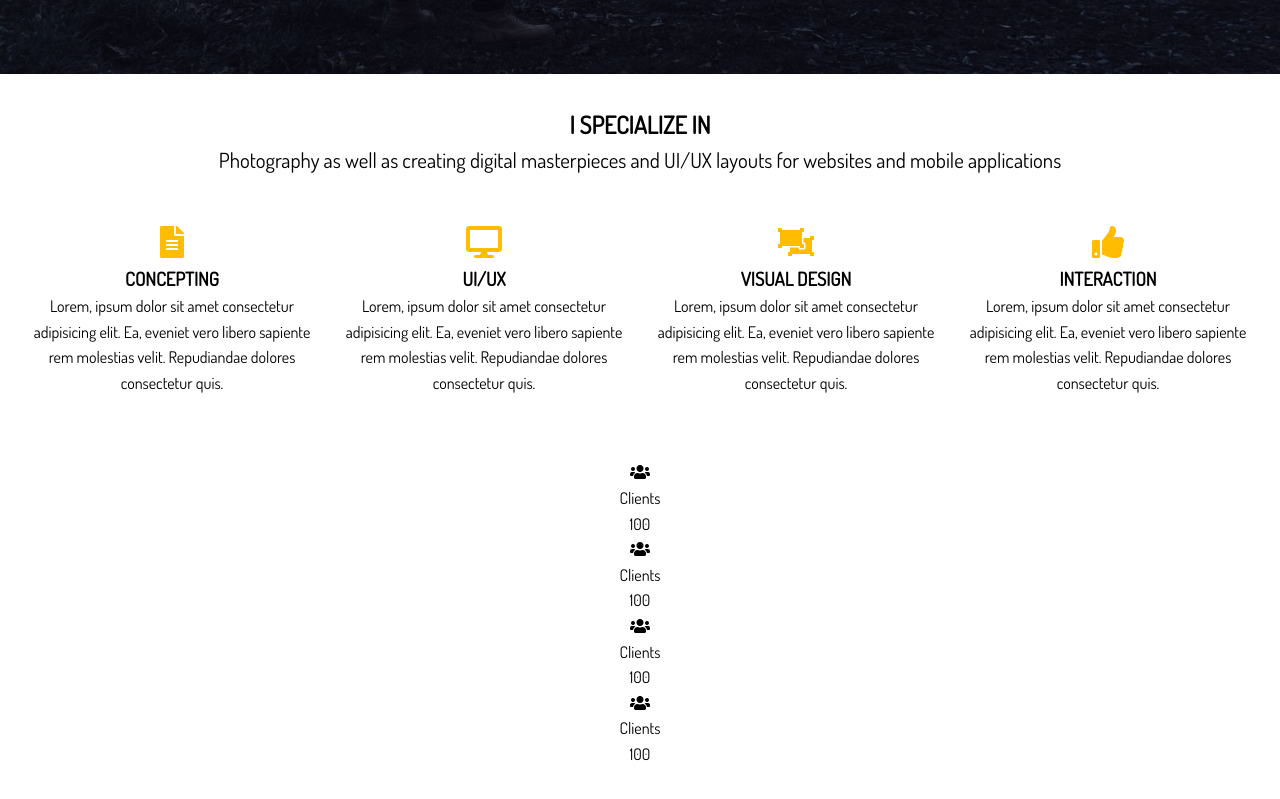
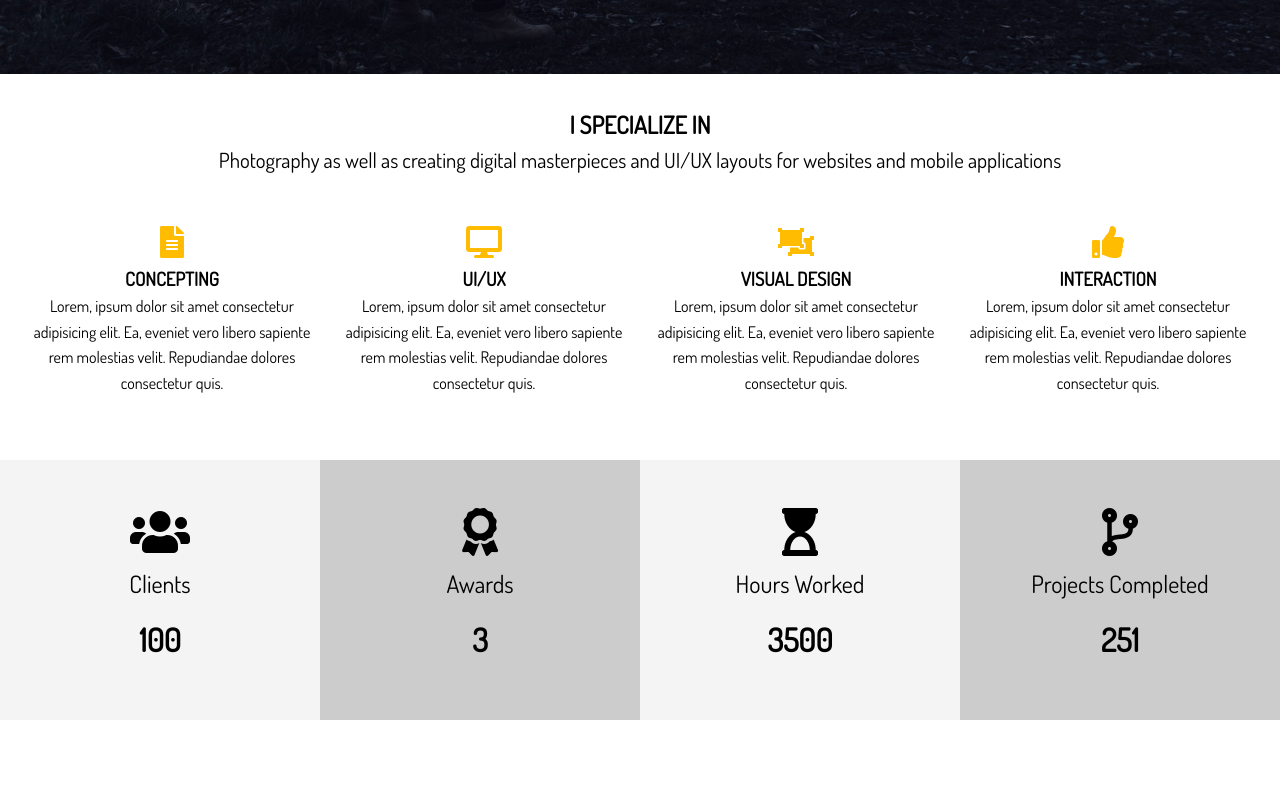
Before and after one commit to hugorydel/Portfolio-Website, a website: page dist/index.html in a window 1280 px wide. Shown: the part 726-1525 px from the top of the page. After the commit the page ends 1478 px from the top, so only its background shows below. Drawn offline with Linux system fonts and the light colour scheme.

Commit message:
Creating Stats Boxes

```diff
--- a/scss/main.scss
+++ b/scss/main.scss
@@ -91,6 +91,7 @@ img {
 
 // Home Sections
 #home {
+  //Home Section A
   &-a {
     .specials {
       margin-top: 3rem;
@@ -104,16 +105,35 @@ img {
       }
     }
   }
+
+  // Home Section B
   &-b {
-    .specials {
-      margin-top: 3rem;
+    .stats {
       display: grid;
-      gap: 1rem;
       grid-template-columns: repeat(4, 1fr);
 
-      .fas {
-        color: $main-color;
-        padding-bottom: 0.4rem;
+      li {
+        line-height: 2;
+
+        &.stats-title {
+          font-size: 1.5rem;
+        }
+
+        &.stats-number {
+          font-size: 2rem;
+          font-weight: bold;
+        }
+      }
+
+      div {
+        padding: 3rem 0;
+
+        &:nth-child(odd) {
+          background: $light-color;
+        }
+        &:nth-child(even) {
+          background: $medium-color;
+        }
       }
     }
   }
```
Also changed, not shown: dist/css/main.css, dist/index.html.
